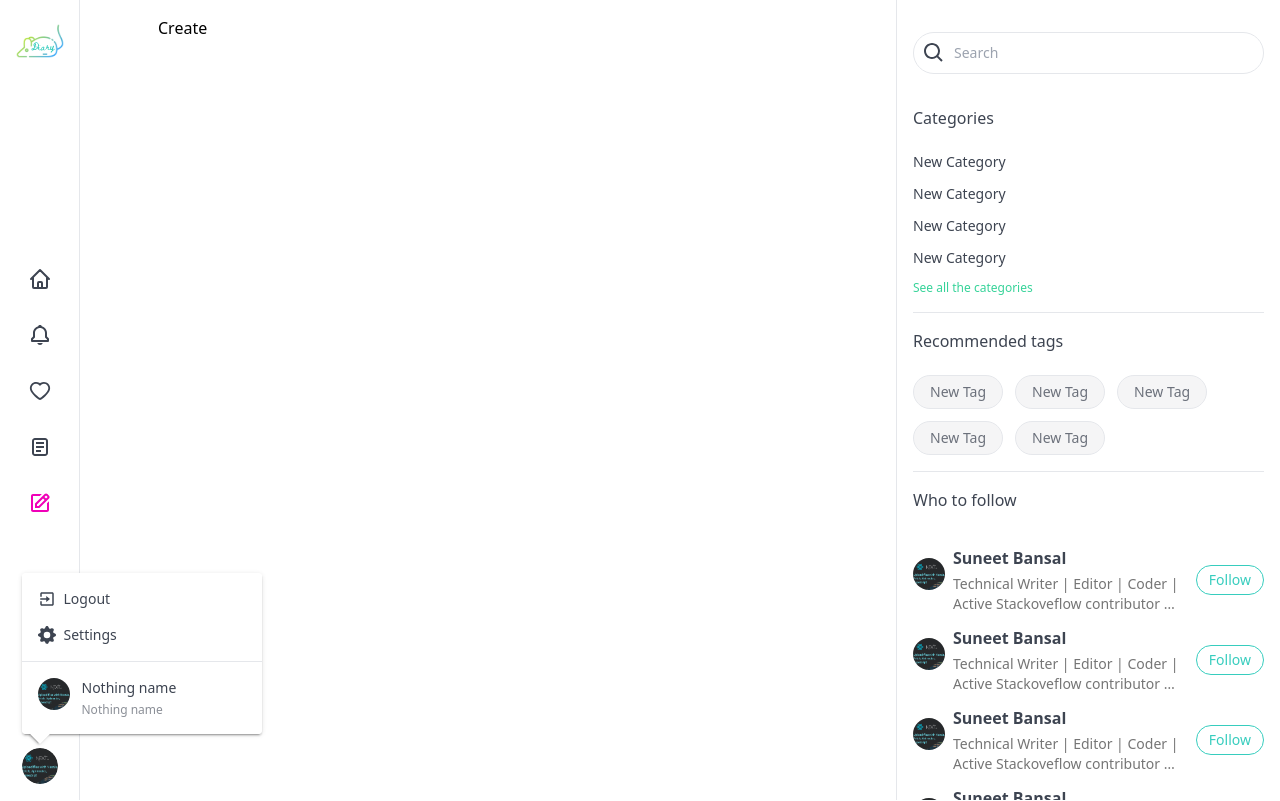
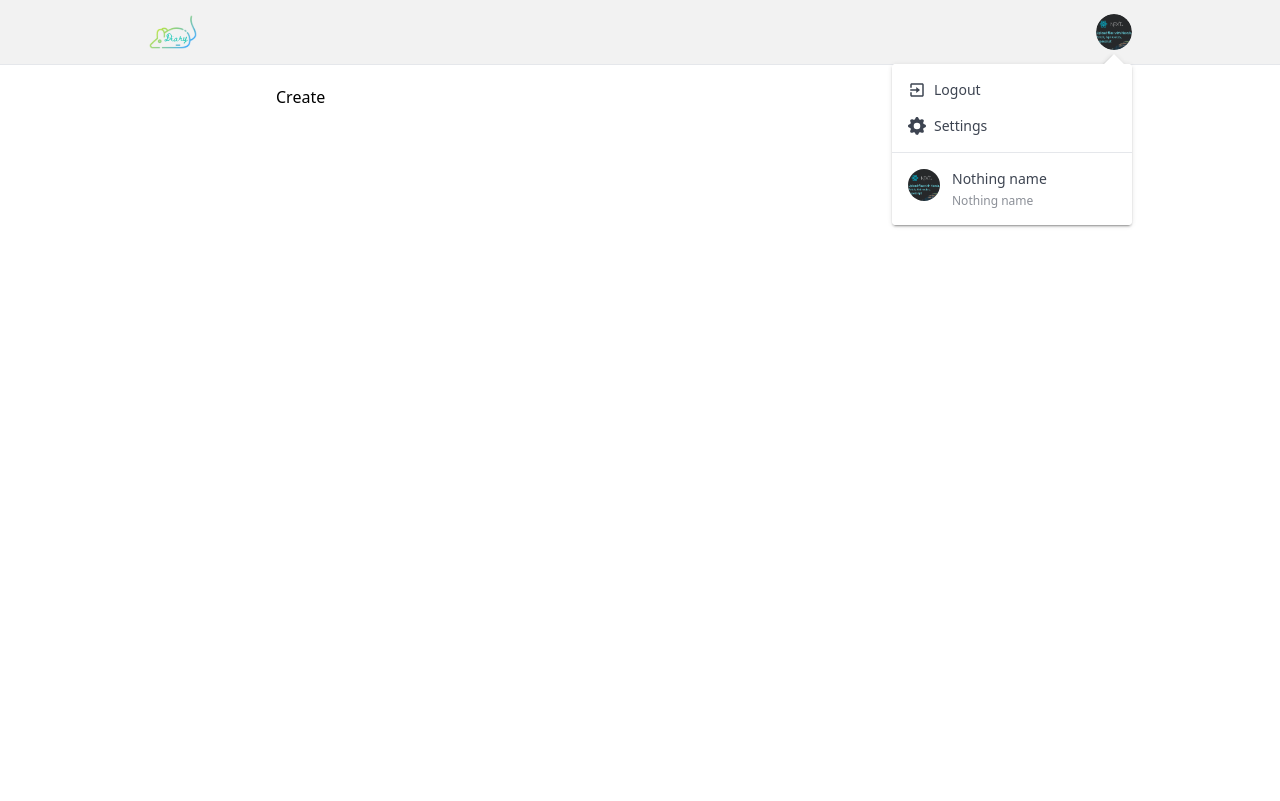
Before and after one commit to tuhinsaud4614/graphql-blog, a Next.js app in the folder frontend-web/: page /posts/create in a window 1280 px wide. Both pictures are taken after a click on the button "About me". Built offline with nearby package versions, Linux system fonts and the light colour scheme.

Commit message:
Component:UserAvatarBtn
UserAvatarBtn component created

```diff
--- /dev/null
+++ b/frontend-web/components/UserAvatarBtn.tsx
@@ -0,0 +1,113 @@
+import { useMediaQuery } from "@hooks";
+import Image from "next/image";
+import Link from "next/link";
+import { Fragment, useEffect, useState } from "react";
+import { BiExit } from "react-icons/bi";
+import { BsFillGearFill } from "react-icons/bs";
+import { ROUTES } from "utils/constants";
+import { IAnchorOrigin } from "utils/interfaces";
+import Menu from "./Menu";
+
+const className = {
+  avatar: "w-9 h-9 rounded-full overflow-hidden active:scale-95",
+  avatarMenu: "w-60 py-2",
+  avatarMenuItems: "list-none m-0 flex flex-col",
+  avatarMenuLink:
+    "w-full outline-none border-none flex items-center px-4 py-2 text-sm hover:bg-base-200 text-neutral hover:text-accent active:scale-95",
+  avatarInfo: "flex px-4 hover:bg-base-200 py-2 group",
+  avatarInfoImg: "w-8 h-8 inline-block rounded-full overflow-hidden mr-3",
+  avatarInfoDetail: "flex flex-col",
+};
+
+interface Props {
+  hideOnSmallDevice?: boolean;
+  anchorOrigin: IAnchorOrigin;
+}
+
+export default function UserAvatarBtn({
+  hideOnSmallDevice = false,
+  anchorOrigin,
+}: Props) {
+  const [anchorEle, setAnchorEle] = useState<null | HTMLButtonElement>(null);
+
+  const matches = useMediaQuery("(min-width: 1024px)");
+
+  useEffect(() => {
+    if (hideOnSmallDevice && !matches) {
+      setAnchorEle(null);
+    }
+  }, [matches, hideOnSmallDevice]);
+
+  return (
+    <Fragment>
+      <button
+        aria-label="About me"
+        className={className.avatar}
+        type="button"
+        onClick={(e) => setAnchorEle(e.currentTarget)}
+      >
+        <Image
+          src="/demo.png"
+          alt="Avatar"
+          width={32}
+          height={32}
+          objectFit="cover"
+          layout="responsive"
+          className="rounded-full"
+        />
+      </button>
+      <Menu
+        open={Boolean(anchorEle)}
+        anchorEle={anchorEle}
+        onClose={() => setAnchorEle(null)}
+        anchorOrigin={anchorOrigin}
+      >
+        <div className={className.avatarMenu}>
+          <ul className={className.avatarMenuItems}>
+            <li>
+              <button
+                type="button"
+                aria-label="Logout"
+                className={className.avatarMenuLink}
+              >
+                <BiExit size={18} />
+                <span className="ml-2">Logout</span>
+              </button>
+            </li>
+            <li>
+              <Link href={ROUTES.accountSettings} passHref>
+                <a aria-label="Settings" className={className.avatarMenuLink}>
+                  <BsFillGearFill size={18} />
+                  <span className="ml-2">Settings</span>
+                </a>
+              </Link>
+            </li>
+          </ul>
+          <hr className="border-t my-2" />
+          <Link href={ROUTES.authorProfile("1")} passHref>
+            <a className={className.avatarInfo}>
+              <span aria-label="Avatar" className={className.avatarInfoImg}>
+                <Image
+                  src="/demo.png"
+                  alt="Avatar"
+                  width={32}
+                  height={32}
+                  layout="responsive"
+                  objectFit="cover"
+                />
+              </span>
+              <div className={className.avatarInfoDetail}>
+                <p className="pb-1 text-sm line-clamp-1 text-ellipsis text-neutral group-hover:text-accent">
+                  Nothing name
+                </p>
+                <span className="text-xs line-clamp-1 text-ellipsis text-neutral/60 group-hover:text-accent">
+                  Nothing name
+                </span>
+              </div>
+            </a>
+          </Link>
+        </div>
+      </Menu>
+    </Fragment>
+  );
+}
--- a/frontend-web/components/index.ts
+++ b/frontend-web/components/index.ts
@@ -21,4 +21,5 @@ export { default as TabBox } from "./TabBox";
 export { default as Tabs } from "./Tabs";
 export { default as TabPanel } from "./Tabs/TabPanel";
 export { default as Tag } from "./Tag";
+export { default as UserAvatarBtn } from "./UserAvatarBtn";
 export { default as UserLink } from "./UserLink";
--- a/frontend-web/components/layout/SideNav.tsx
+++ b/frontend-web/components/layout/SideNav.tsx
@@ -1,13 +1,10 @@
-import { useMediaQuery } from "@hooks";
 import classNames from "classnames";
-import { Menu } from "components";
+import { UserAvatarBtn } from "components";
 import Image from "next/image";
 import Link from "next/link";
 import { useRouter } from "next/router";
-import { Fragment, useEffect, useState } from "react";
 import { AiFillHeart, AiOutlineHeart } from "react-icons/ai";
-import { BiBell, BiEdit, BiExit } from "react-icons/bi";
-import { BsFillGearFill } from "react-icons/bs";
+import { BiBell, BiEdit } from "react-icons/bi";
 import { CgLoadbarDoc } from "react-icons/cg";
 import { FaBell } from "react-icons/fa";
 import { HiHome, HiOutlineHome } from "react-icons/hi";
@@ -20,14 +17,6 @@ const className = {
   items: "w-full flex flex-col justify-center items-center",
   item: "w-full pb-8",
   link: "w-full flex items-center justify-center text-neutral active:scale-95",
-  avatar: "w-9 h-9 rounded-full overflow-hidden active:scale-95",
-  avatarMenu: "w-60 py-2",
-  avatarMenuItems: "list-none m-0 flex flex-col",
-  avatarMenuLink:
-    "w-full outline-none border-none flex items-center px-4 py-2 text-sm hover:bg-base-200 text-neutral hover:text-accent active:scale-95",
-  avatarInfo: "flex px-4 hover:bg-base-200 py-2 group",
-  avatarInfoImg: "w-8 h-8 inline-block rounded-full overflow-hidden mr-3",
-  avatarInfoDetail: "flex flex-col",
 };
 
 export default function SideNav() {
@@ -126,93 +115,12 @@ export default function SideNav() {
             </Link>
           </li>
         </ul>
-        <Avatar />
+        {/* <Avatar /> */}
+        <UserAvatarBtn
+          anchorOrigin={{ horizontal: "left", vertical: "top" }}
+          hideOnSmallDevice
+        />
       </nav>
     </aside>
   );
 }
-
-function Avatar() {
-  const [anchorEle, setAnchorEle] = useState<null | HTMLButtonElement>(null);
-
-  const matches = useMediaQuery("(min-width: 1024px)");
-
-  useEffect(() => {
-    if (!matches) {
-      setAnchorEle(null);
-    }
-  }, [matches]);
-
-  return (
-    <Fragment>
-      <button
-        aria-label="About me"
-        className={className.avatar}
-        type="button"
-        onClick={(e) => setAnchorEle(e.currentTarget)}
-      >
-        <Image
-          src="/demo.png"
-          alt="Avatar"
-          width={32}
-          height={32}
-          objectFit="cover"
-          layout="responsive"
-          className="rounded-full"
-        />
-      </button>
-      <Menu
-        open={Boolean(anchorEle)}
-        anchorEle={anchorEle}
-        onClose={() => setAnchorEle(null)}
-        anchorOrigin={{ horizontal: "left", vertical: "top" }}
-      >
-        <div className={className.avatarMenu}>
-          <ul className={className.avatarMenuItems}>
-            <li>
-              <button
-                type="button"
-                aria-label="Logout"
-                className={className.avatarMenuLink}
-              >
-                <BiExit size={18} />
-                <span className="ml-2">Logout</span>
-              </button>
-            </li>
-            <li>
-              <Link href={ROUTES.accountSettings} passHref>
-                <a aria-label="Settings" className={className.avatarMenuLink}>
-                  <BsFillGearFill size={18} />
-                  <span className="ml-2">Settings</span>
-                </a>
-              </Link>
-            </li>
-          </ul>
-          <hr className="border-t my-2" />
-          <Link href={ROUTES.authorProfile("1")} passHref>
-            <a className={className.avatarInfo}>
-              <span aria-label="Avatar" className={className.avatarInfoImg}>
-                <Image
-                  src="/demo.png"
-                  alt="Avatar"
-                  width={32}
-                  height={32}
-                  layout="responsive"
-                  objectFit="cover"
-                />
-              </span>
-              <div className={className.avatarInfoDetail}>
-                <p className="pb-1 text-sm line-clamp-1 text-ellipsis text-neutral group-hover:text-accent">
-                  Nothing name
-                </p>
-                <span className="text-xs line-clamp-1 text-ellipsis text-neutral/60 group-hover:text-accent">
-                  Nothing name
-                </span>
-              </div>
-            </a>
-          </Link>
-        </div>
-      </Menu>
-    </Fragment>
-  );
-}
--- a/frontend-web/components/layout/UserLayout.tsx
+++ b/frontend-web/components/layout/UserLayout.tsx
@@ -5,6 +5,7 @@ import { Fragment, ReactNode } from "react";
 import Container from "./Container";
 
 interface Props {
+  hideSidebar?: boolean;
   children: ReactNode;
 }
 
@@ -14,10 +15,11 @@ const className = {
   items: "list-none m-0 flex flex-wrap space-x-3 space-y-3 -mt-3 -ml-3",
 };
 
-export default function UserLayout({ children }: Props) {
+export default function UserLayout({ hideSidebar = false, children }: Props) {
   return (
     <Container
       sidebar={
+        hideSidebar ? null : (
           <Fragment>
             {/* <Skeleton />
           <div className="pt-5" />
@@ -78,6 +80,7 @@ export default function UserLayout({ children }: Props) {
               <FollowItem />
             </SidebarContent>
           </Fragment>
+        )
       }
     >
       {children}
--- /dev/null
+++ b/frontend-web/components/post-create/Container.tsx
@@ -0,0 +1,11 @@
+import { ReactNode } from "react";
+
+const className = { root: "h-[calc(100vh-4rem)] max-w-3xl p-5 mx-auto" };
+
+interface Props {
+  children: ReactNode;
+}
+
+export default function Container({ children }: Props) {
+  return <main className={className.root}>{children}</main>;
+}
--- /dev/null
+++ b/frontend-web/components/post-create/Header.tsx
@@ -0,0 +1,34 @@
+import { UserAvatarBtn } from "components";
+import Image from "next/image";
+import Link from "next/link";
+import { ROUTES } from "utils/constants";
+
+const className = {
+  root: "bg-base-200 border-b",
+  nav: "max-w-5xl mx-auto h-16 px-5 flex items-center justify-between",
+  homeLink: "flex items-center justify-center h-[3.125rem] w-[3.125rem]",
+};
+
+export default function Header() {
+  return (
+    <header className={className.root}>
+      <nav className={className.nav}>
+        <Link href={ROUTES.myHome} passHref>
+          <a className={className.homeLink} aria-label="Home">
+            <Image
+              src="/logo.svg"
+              alt="The Rat Diary"
+              height={50}
+              width={50}
+              layout="fixed"
+            />
+          </a>
+        </Link>
+        <UserAvatarBtn
+          anchorOrigin={{ horizontal: "right", vertical: "bottom" }}
+        />
+        {/* <Avatar /> */}
+      </nav>
+    </header>
+  );
+}
--- /dev/null
+++ b/frontend-web/components/post-create/index.ts
@@ -0,0 +1,2 @@
+export { default as PostCreateContainer } from "./Container";
+export { default as PostCreateHeader } from "./Header";
--- a/frontend-web/pages/posts/create.tsx
+++ b/frontend-web/pages/posts/create.tsx
@@ -1,5 +1,5 @@
 import { NextPageWithLayout } from "@types";
-import { UserLayout } from "components/Layout";
+import { PostCreateContainer, PostCreateHeader } from "components/post-create";
 import { Fragment, ReactElement } from "react";
 
 const CreatePost: NextPageWithLayout = () => {
@@ -7,6 +7,11 @@ const CreatePost: NextPageWithLayout = () => {
 };
 
 CreatePost.getLayout = (page: ReactElement) => {
-  return <UserLayout>{page}</UserLayout>;
+  return (
+    <Fragment>
+      <PostCreateHeader />
+      <PostCreateContainer>{page}</PostCreateContainer>
+    </Fragment>
+  );
 };
 export default CreatePost;
--- a/frontend-web/utils/constants.ts
+++ b/frontend-web/utils/constants.ts
@@ -9,13 +9,13 @@ export const ROUTES = {
   home: "/",
   myHome: "/my-home",
   search: "/search",
+  post: (id: string) => `/posts/${id}`,
+  createPost: "/posts/create",
+  editPost: (id: string) => `/posts/${id}/edit`,
   authorProfile: (authorId: string) => `/account/author/${authorId}`,
   favorite: "/account/favorite",
   myPosts: "/account/posts",
   myPostsQuery: (tab: string) => `/account/posts?tab=${tab}`,
-  post: (id: string) => `/posts/${id}`,
-  createPost: "/posts/create",
-  editPost: (id: string) => `/posts/${id}/edit`,
   notifications: "/account/notifications",
   accountSettings: "/account/settings",
 };
```
Also changed, not shown: frontend-web/components/layout/BottomTab.tsx (+8 -8 lines). Lines whose indentation alone changed are shown as unchanged.
